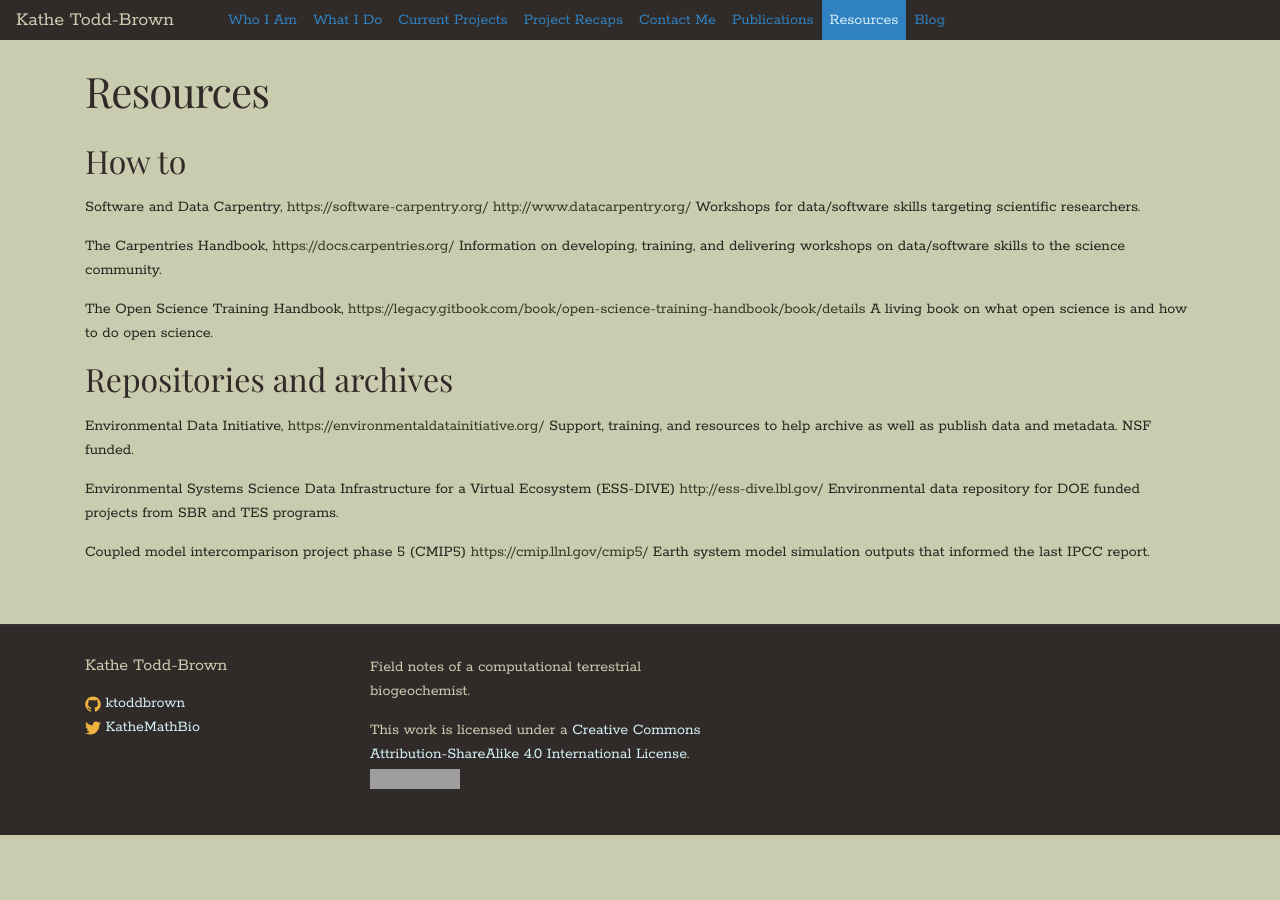
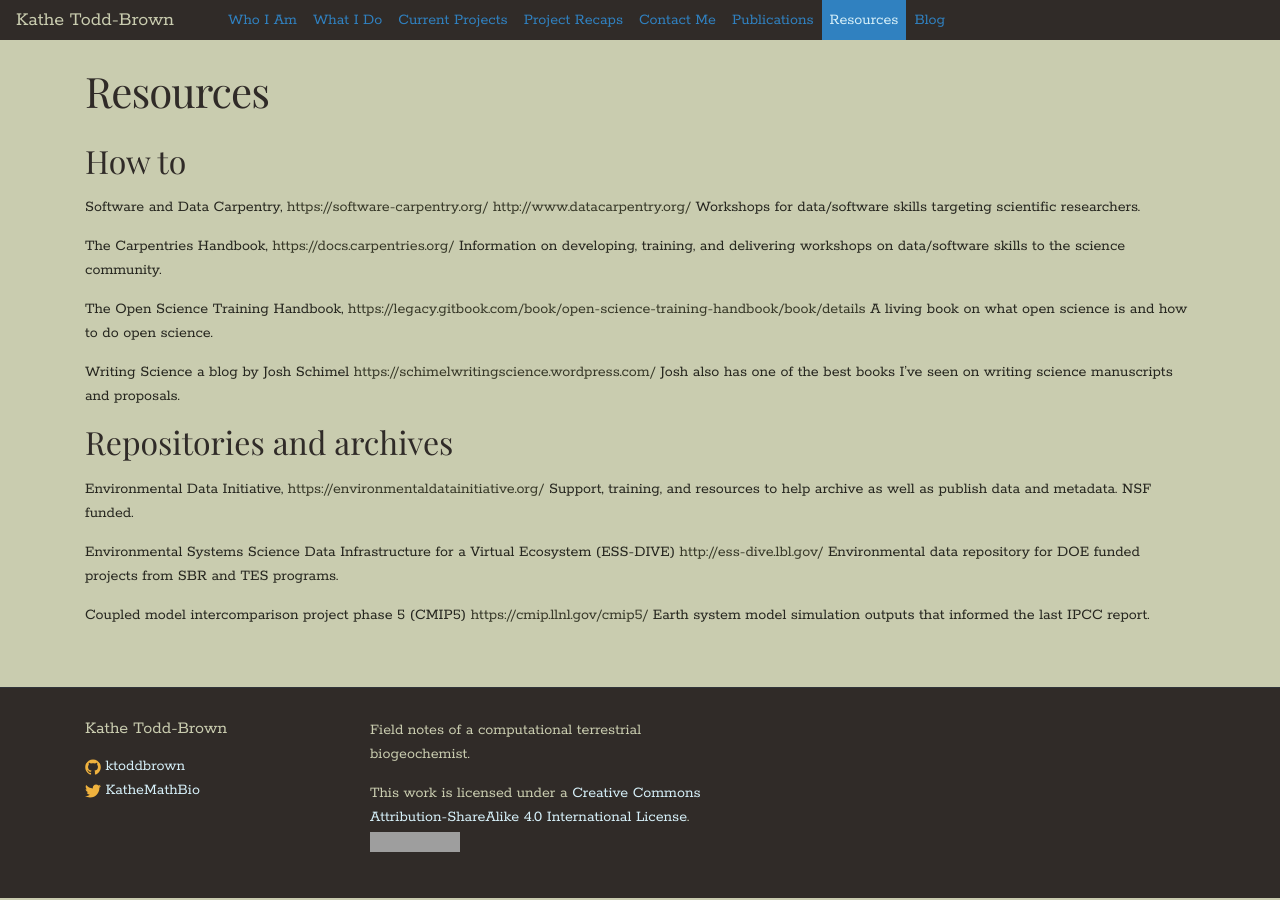
Before and after one commit to ktoddbrown/ktoddbrown.github.io, a Jekyll site: the page built from resources.markdown, in a window 1280 px wide. Built offline with Jekyll 4.4.1, drawn with Linux system fonts in a browser that asks for light colours; nearby versions of some CDN libraries; grey boxes are pictures that could not be loaded.

Commit message:
add Schimel's blog to resources page

```diff
--- a/resources.markdown
+++ b/resources.markdown
@@ -10,6 +10,8 @@ The Carpentries Handbook, [https://docs.carpentries.org/](https://docs.carpentri
 
 The Open Science Training Handbook, [https://legacy.gitbook.com/book/open-science-training-handbook/book/details](https://legacy.gitbook.com/book/open-science-training-handbook/book/details) A living book on what open science is and how to do open science.
 
+Writing Science a blog by Josh Schimel [https://schimelwritingscience.wordpress.com/](https://schimelwritingscience.wordpress.com/) Josh also has one of the best books I've seen on writing science manuscripts and proposals.
+
 ## Repositories and archives
 
 Environmental Data Initiative, [https://environmentaldatainitiative.org/](https://environmentaldatainitiative.org/) Support, training, and resources to help archive as well as publish data and metadata. NSF funded.
```
